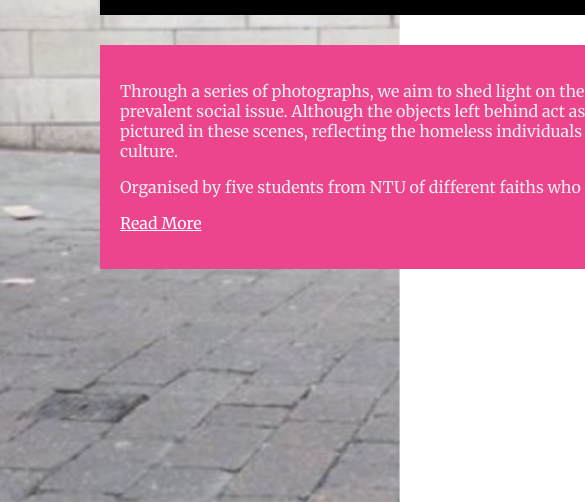
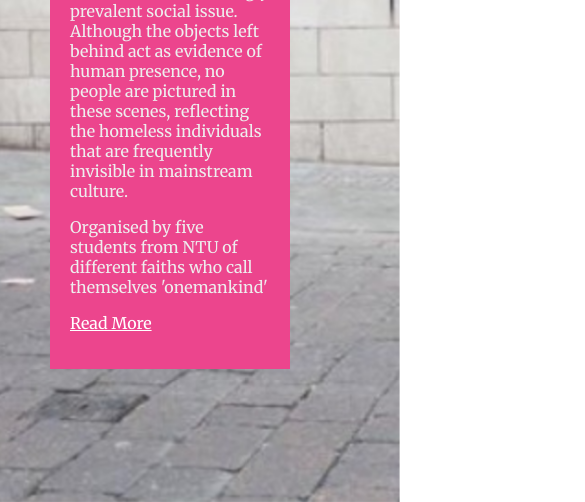
Before and after one commit to PandelisZ/thespacesbetween, a plain HTML site: page index.html in a window 390 px wide. Shown: the part 375-877 px from the top of the page, 585 px wide, since content can reach past the window. Drawn offline with Linux system fonts and the light colour scheme.

Commit message:
media width

```diff
--- a/index.html
+++ b/index.html
@@ -3,7 +3,7 @@
 <head>
   <meta charset="UTF-8">
   <title>The Spaces Between Us</title>
-</head>
+
   <link href="https://fonts.googleapis.com/css?family=Merriweather|Merriweather+Sans" rel="stylesheet">
   <style>
   /* ----------------------------------------------
@@ -82,7 +82,22 @@ a:hover {
     letter-spacing: 3px;
   }
 
+  @media all and (max-width: 800px) {
+    .container {
+      bottom: 100px;
+      left: 50px;
+      position: absolute;
+    }
+
+    .text {
+      width: 200px;
+      padding: 20px;
+    }
+  }
+
   </style>
+
+</head>
 <body>
 
 <div class="imagebg" id="image-large-object"></div>
```
Lines whose indentation alone changed are shown as unchanged.
